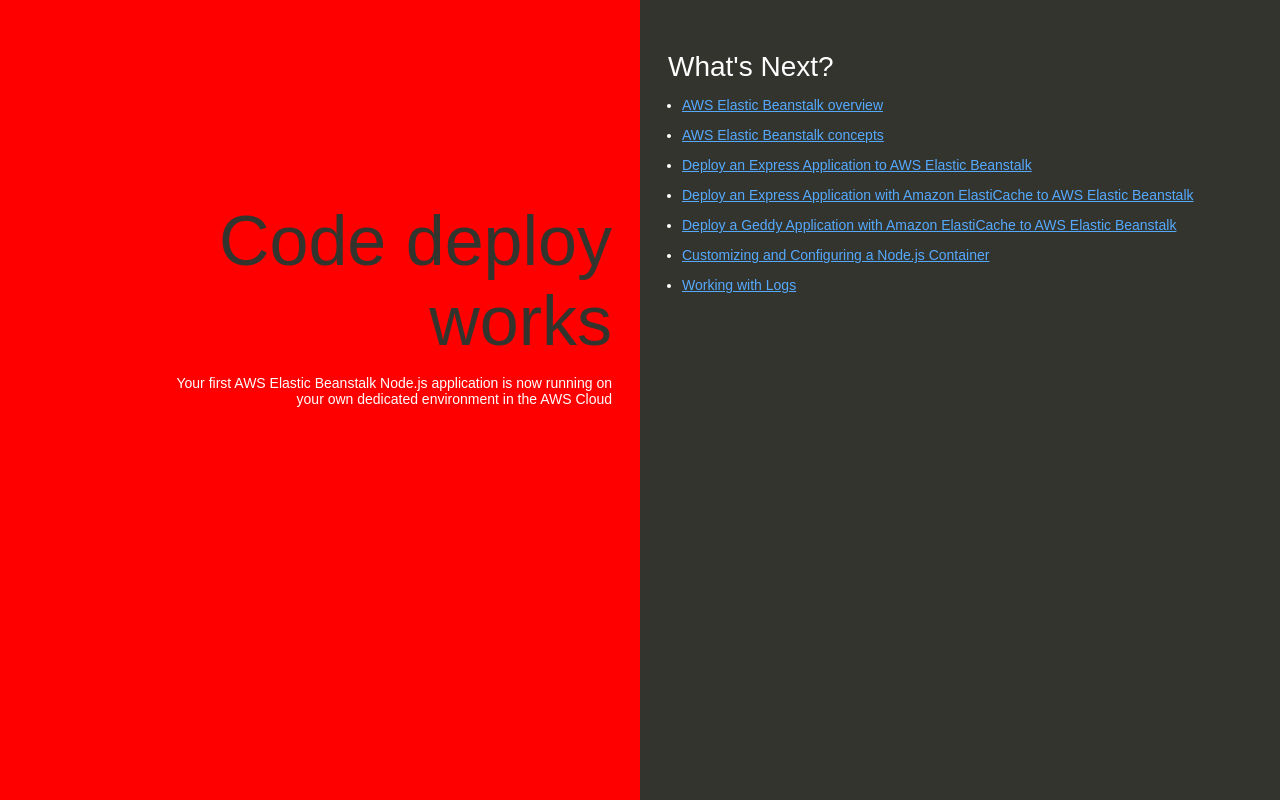
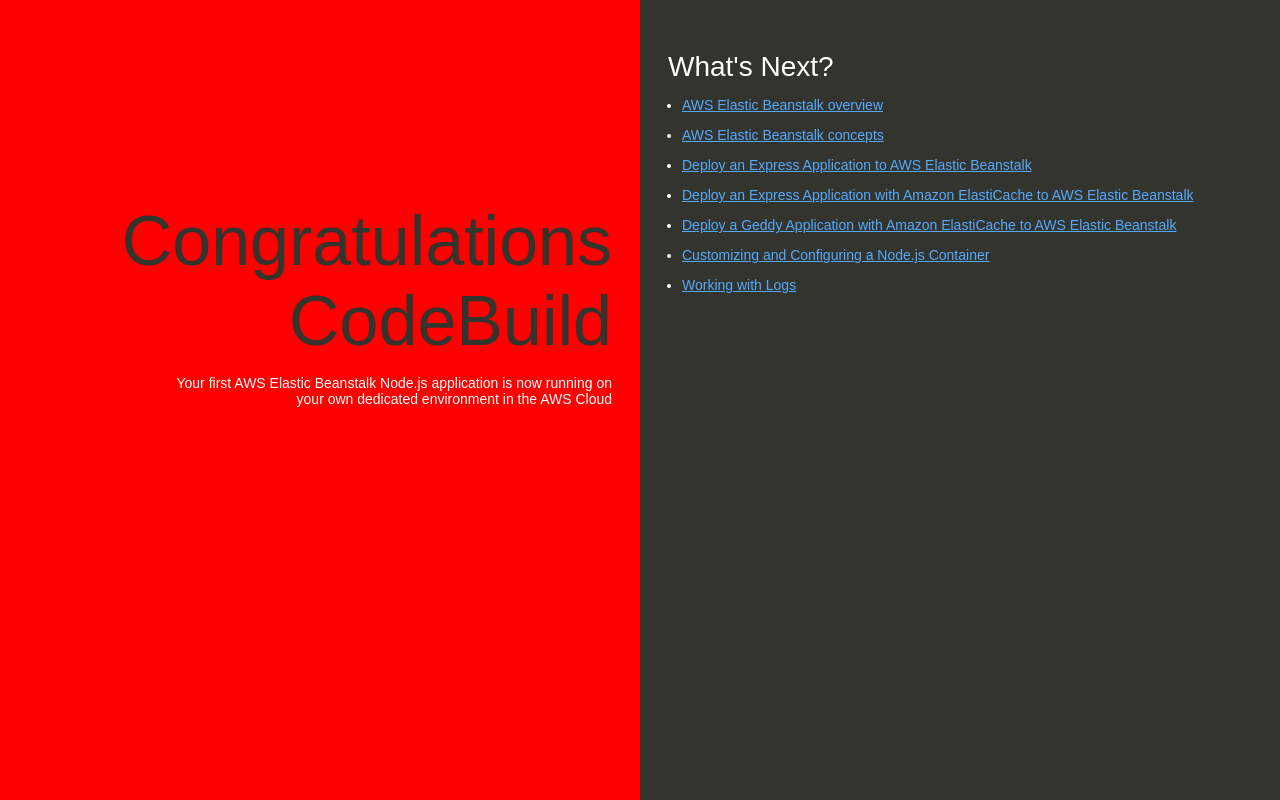
Before and after one commit to joanwanjiku/nodejs-starter, a website: page index.html in a window 1280 px wide. Drawn offline with Linux system fonts and the light colour scheme.

Commit message:
codedeploy

```diff
--- a/index.html
+++ b/index.html
@@ -74,7 +74,8 @@
   </head>
   <body>
     <div class="textColumn">
-      <h1>Code deploy works</h1>
+      <h1>Congratulations CodeBuild
+      </h1>
       <p>Your first AWS Elastic Beanstalk Node.js application is now running on your own dedicated environment in the AWS Cloud</p>
     </div>
     <div class="linksColumn">
```
